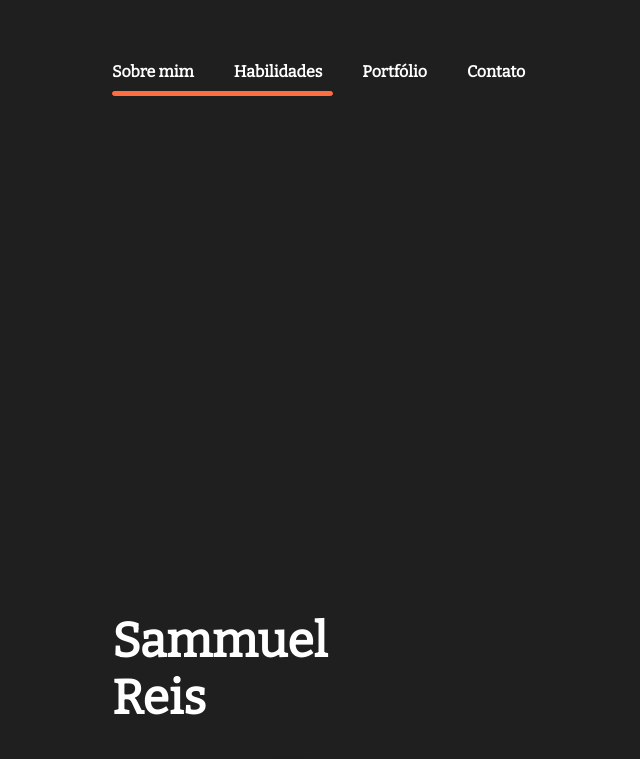
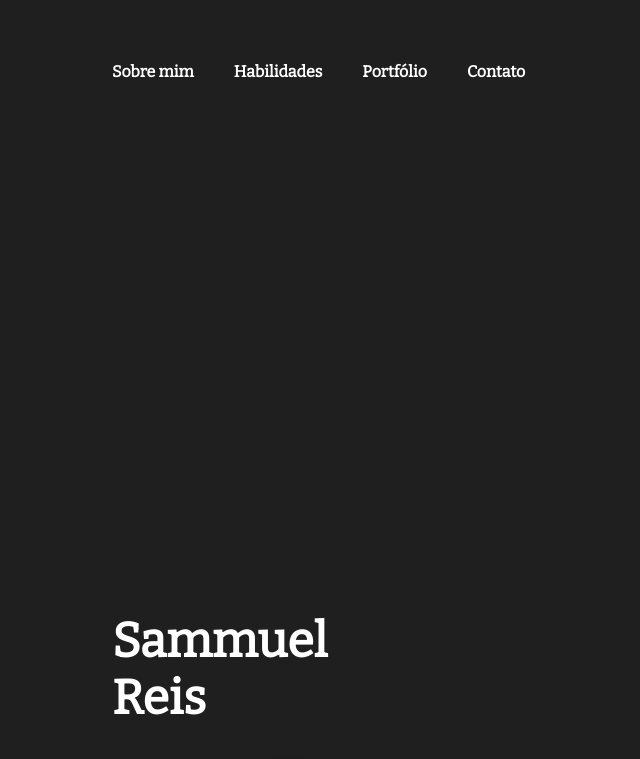
Before and after one commit to SammuelGR/sammuelgr.github.io, a React (Create React App) app: page / in a window 1280 px wide. Shown: the top 759 px of the page, without its empty margins (0-640 px from the left). Built offline with nearby package versions, Linux system fonts and the light colour scheme; no server answers.

Commit message:
feat: updates header underline

```diff
--- a/src/components/core/Header/index.style.ts
+++ b/src/components/core/Header/index.style.ts
@@ -18,40 +18,45 @@ export const Container = styled.header`
   }
 `;
 
+const fontSize = 16;
+
 export const Navigation = styled.nav`
   display: flex;
   flex-wrap: wrap;
   gap: 40px;
 
   a {
-    font-size: 16px;
+    font-size: ${fontSize}px;
     font-weight: 700;
     color: #fff;
     line-height: 19.2px;
 
+    position: relative;
+
+    :after {
+      content: '';
+      position: absolute;
+      top: calc(${fontSize}px + 10px);
+      left: 0;
+
+      width: 100%;
+      border: 1px solid #ff6e41;
+      background-color: #ff6e41;
+
+      visibility: hidden;
+    }
+
     &:hover {
-      color: #ccc;
-
-      transition: 0.2s color;
+      @media (min-width: 721px) {
+        &:after {
+          visibility: visible;
+        }
+      }
     }
   }
 
   @media (max-width: 720px) {
     flex-direction: column;
-  }
-`;
-
-export const Underline = styled.div`
-  margin-top: 10px;
-  width: 221px;
-  height: 5px;
-
-  border: 1px solid #ff6e41;
-  border-radius: 4px;
-  background-color: #ff6e41;
-
-  @media (max-width: 720px) {
-    display: none;
   }
 `;
 
--- a/src/components/core/Header/index.tsx
+++ b/src/components/core/Header/index.tsx
@@ -1,24 +1,14 @@
-import {
-  Container,
-  Ellipse,
-  Navigation,
-  Title,
-  Underline,
-} from './index.style';
+import { Container, Ellipse, Navigation, Title } from './index.style';
 
 export function Header(): JSX.Element {
   return (
     <Container>
-      <div>
       <Navigation>
         <a href="#AboutMe">Sobre mim</a>
         <a href="#Experience">Habilidades</a>
         <a href="#Portfolio">Portfólio</a>
         <a href="#Contact">Contato</a>
       </Navigation>
-
-        <Underline />
-      </div>
 
       <div>
         <Title>Sammuel</Title>
```
Lines whose indentation alone changed are shown as unchanged.
